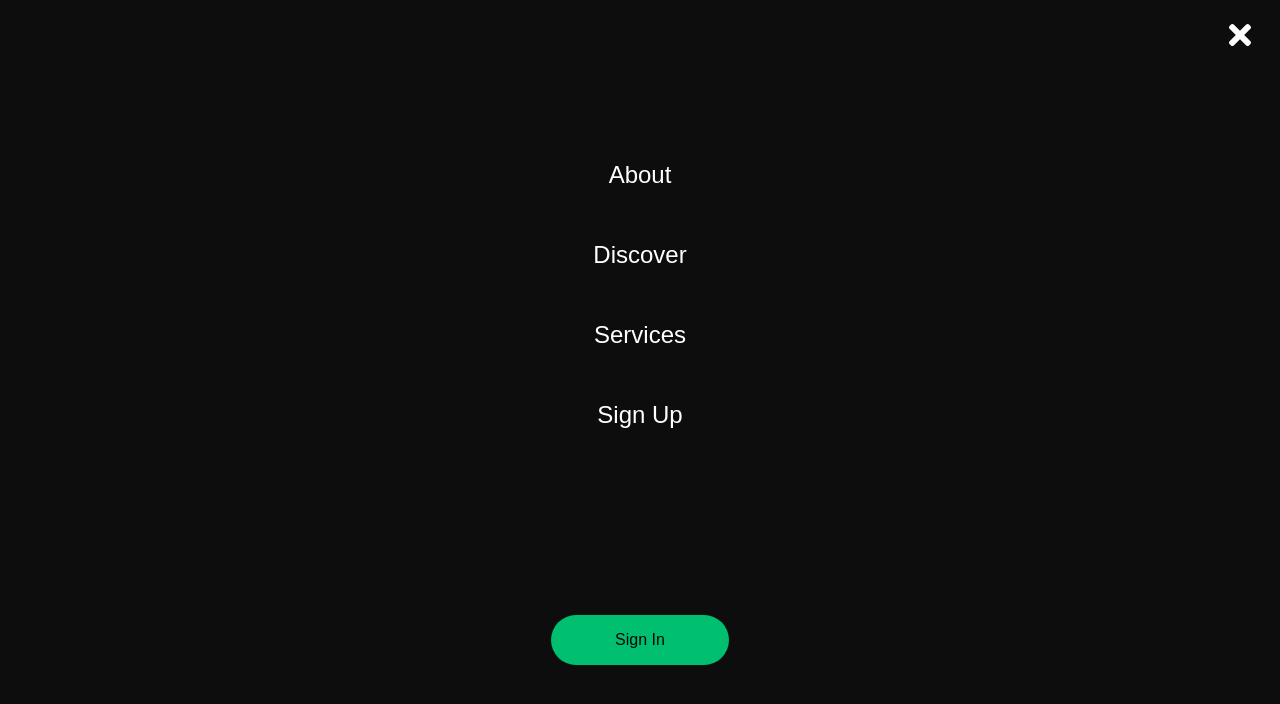
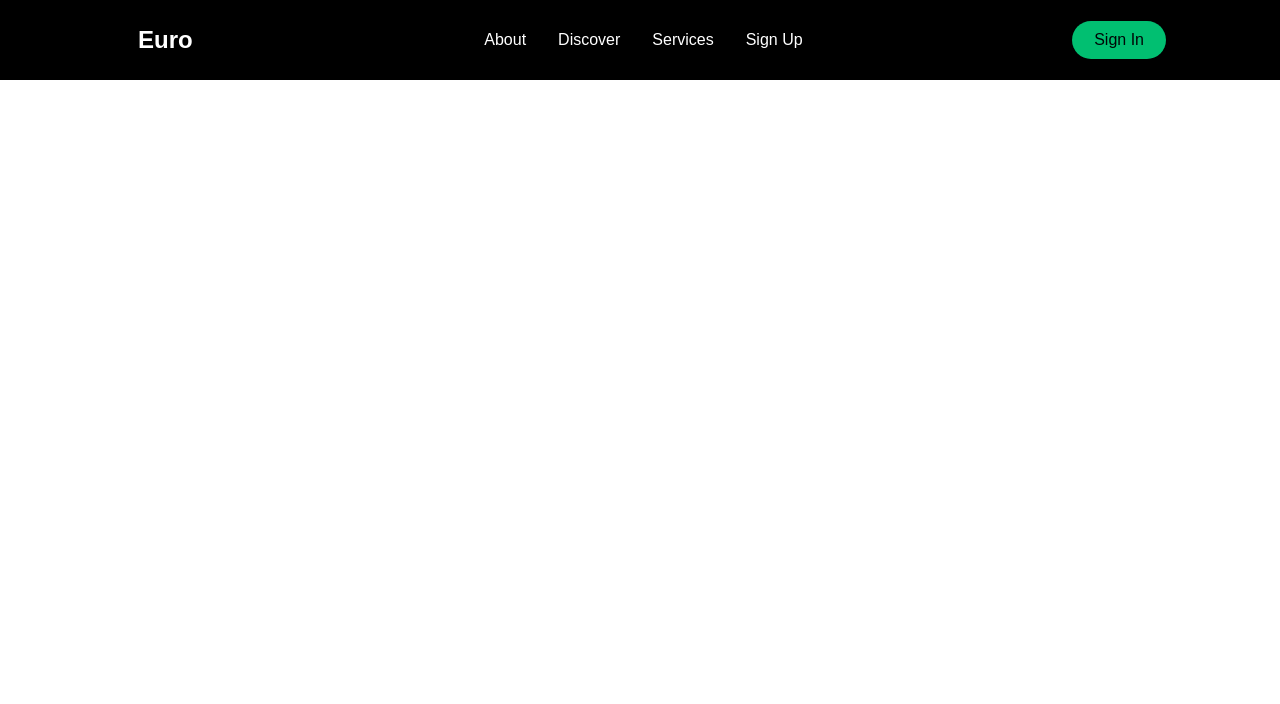
Before and after one commit to Dang3rZone/React-Website-Smooth, a React (Create React App) app: page / in a window 1280 px wide. Shown: the top 704 px of the page. Built offline with nearby package versions, Linux system fonts and the light colour scheme.

Commit message:
fixed the location of pages folder to outside of src and added sidebar and nav to home and exported it to app.js

```diff
--- a/src/App.js
+++ b/src/App.js
@@ -1,15 +1,12 @@
 import React from 'react';
 import './App.css';
-
-import Navbar from './components/Navbar/index';
 import { BrowserRouter as Router } from 'react-router-dom';
-import Sidebar from './components/Sidebar';
+import Home from './pages';
 
 function App() {
   return (
     <Router>
-      <Sidebar />
-      <Navbar />
+      <Home />
     </Router>
   );
 }
--- a/src/components/Sidebar/SidebarElements.js
+++ b/src/components/Sidebar/SidebarElements.js
@@ -14,9 +14,8 @@
   top: 0;
   left: 0;
   transition: 0.3s ease-in-out;
-  /* opacity: ${({ isOpen }) => (isOpen ? '100%' : '0')};
-  top: ${({ isOpen }) => (isOpen ? '0' : '-100%')}; */
-  top: 0;
+  opacity: ${({ isOpen }) => (isOpen ? '100%' : '0')};
+  top: ${({ isOpen }) => (isOpen ? '0' : '-100%')};
 `;
 
 export const CloseIcon = styled(FaTimes)`
--- /dev/null
+++ b/src/pages/index.js
@@ -0,0 +1,14 @@
+import React from 'react';
+import Sidebar from '../components/Sidebar';
+import Navbar from '../components/Navbar';
+
+const Home = () => {
+  return (
+    <>
+      <Sidebar />
+      <Navbar />
+    </>
+  );
+};
+
+export default Home;
```
